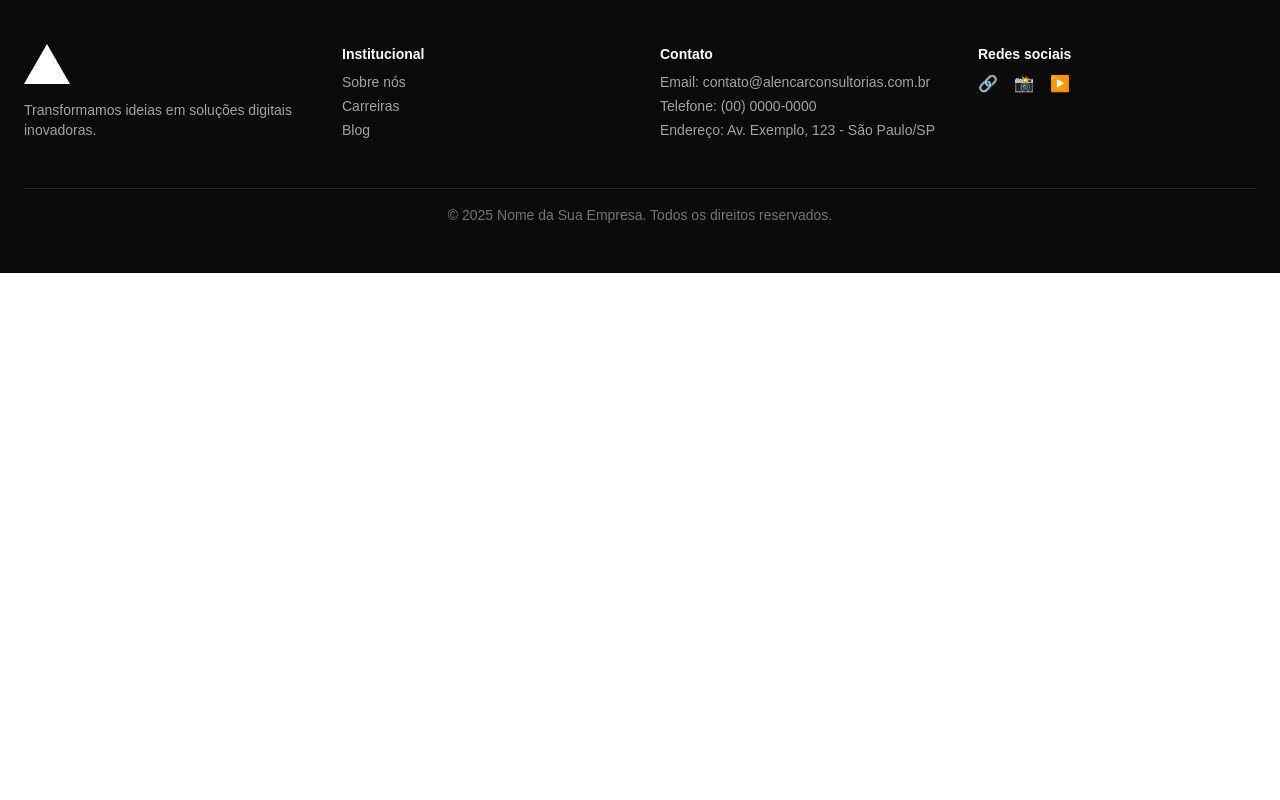
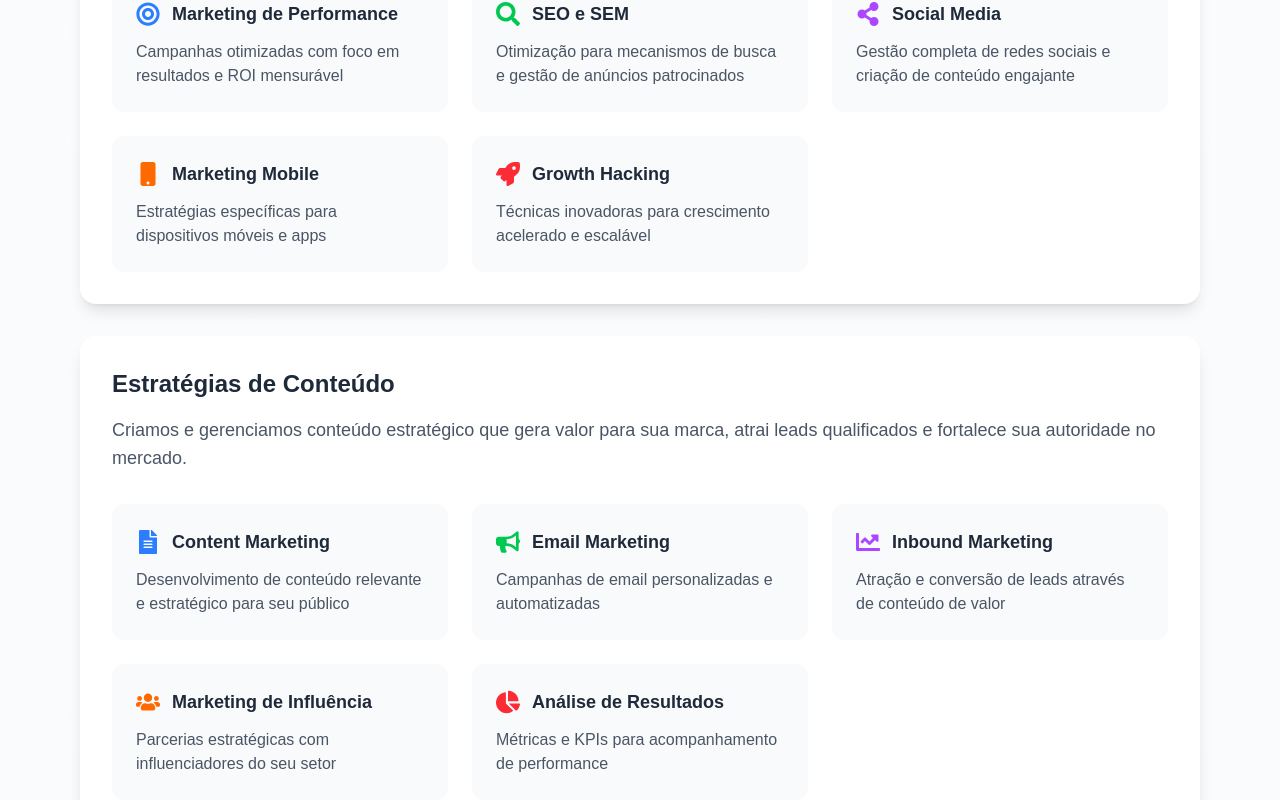
Before and after one commit to alencarconsultorias/website-alencar, a Next.js app in the folder next-website-alencar/: page /servicos in a window 1280 px wide. Shown: the part 2400-3200 px from the top of the page. Before the commit the page ends 2673 px from the top, so only its background shows below. Built offline with nearby package versions, Linux system fonts and the light colour scheme.

Commit message:
feat(WA-37): Marketing services  block

```diff
--- a/next-website-alencar/src/app/servicos/page.tsx
+++ b/next-website-alencar/src/app/servicos/page.tsx
@@ -2,7 +2,8 @@ import {
   FaHeadset, FaTools, FaChartLine, FaUsers, FaClock,
   FaFileAlt, FaProjectDiagram, FaCheckCircle, FaChartBar,
   FaClipboardCheck, FaSalesforce, FaHandshake, FaChartPie,
-  FaUserTie, FaLightbulb
+  FaUserTie, FaLightbulb, FaBullhorn, FaSearch, FaShareAlt,
+  FaMobile, FaBullseye, FaRocket
 } from 'react-icons/fa';
 
 export default function Servicos() {
@@ -117,7 +118,70 @@ export default function Servicos() {
     },
     {
       titulo: "Marketing",
-      servicos: []
+      servicos: [
+        {
+          titulo: "Marketing Digital Integrado",
+          descricao: "Desenvolvemos estratégias de marketing digital completas e integradas, combinando diferentes canais e ferramentas para maximizar o alcance e os resultados das suas campanhas.",
+          caracteristicas: [
+            {
+              titulo: "Marketing de Performance",
+              icone: <FaBullseye className="w-6 h-6 text-blue-500" />,
+              descricao: "Campanhas otimizadas com foco em resultados e ROI mensurável"
+            },
+            {
+              titulo: "SEO e SEM",
+              icone: <FaSearch className="w-6 h-6 text-green-500" />,
+              descricao: "Otimização para mecanismos de busca e gestão de anúncios patrocinados"
+            },
+            {
+              titulo: "Social Media",
+              icone: <FaShareAlt className="w-6 h-6 text-purple-500" />,
+              descricao: "Gestão completa de redes sociais e criação de conteúdo engajante"
+            },
+            {
+              titulo: "Marketing Mobile",
+              icone: <FaMobile className="w-6 h-6 text-orange-500" />,
+              descricao: "Estratégias específicas para dispositivos móveis e apps"
+            },
+            {
+              titulo: "Growth Hacking",
+              icone: <FaRocket className="w-6 h-6 text-red-500" />,
+              descricao: "Técnicas inovadoras para crescimento acelerado e escalável"
+            }
+          ]
+        },
+        {
+          titulo: "Estratégias de Conteúdo",
+          descricao: "Criamos e gerenciamos conteúdo estratégico que gera valor para sua marca, atrai leads qualificados e fortalece sua autoridade no mercado.",
+          caracteristicas: [
+            {
+              titulo: "Content Marketing",
+              icone: <FaFileAlt className="w-6 h-6 text-blue-500" />,
+              descricao: "Desenvolvimento de conteúdo relevante e estratégico para seu público"
+            },
+            {
+              titulo: "Email Marketing",
+              icone: <FaBullhorn className="w-6 h-6 text-green-500" />,
+              descricao: "Campanhas de email personalizadas e automatizadas"
+            },
+            {
+              titulo: "Inbound Marketing",
+              icone: <FaChartLine className="w-6 h-6 text-purple-500" />,
+              descricao: "Atração e conversão de leads através de conteúdo de valor"
+            },
+            {
+              titulo: "Marketing de Influência",
+              icone: <FaUsers className="w-6 h-6 text-orange-500" />,
+              descricao: "Parcerias estratégicas com influenciadores do seu setor"
+            },
+            {
+              titulo: "Análise de Resultados",
+              icone: <FaChartPie className="w-6 h-6 text-red-500" />,
+              descricao: "Métricas e KPIs para acompanhamento de performance"
+            }
+          ]
+        }
+      ]
     }
   ];
 
```
